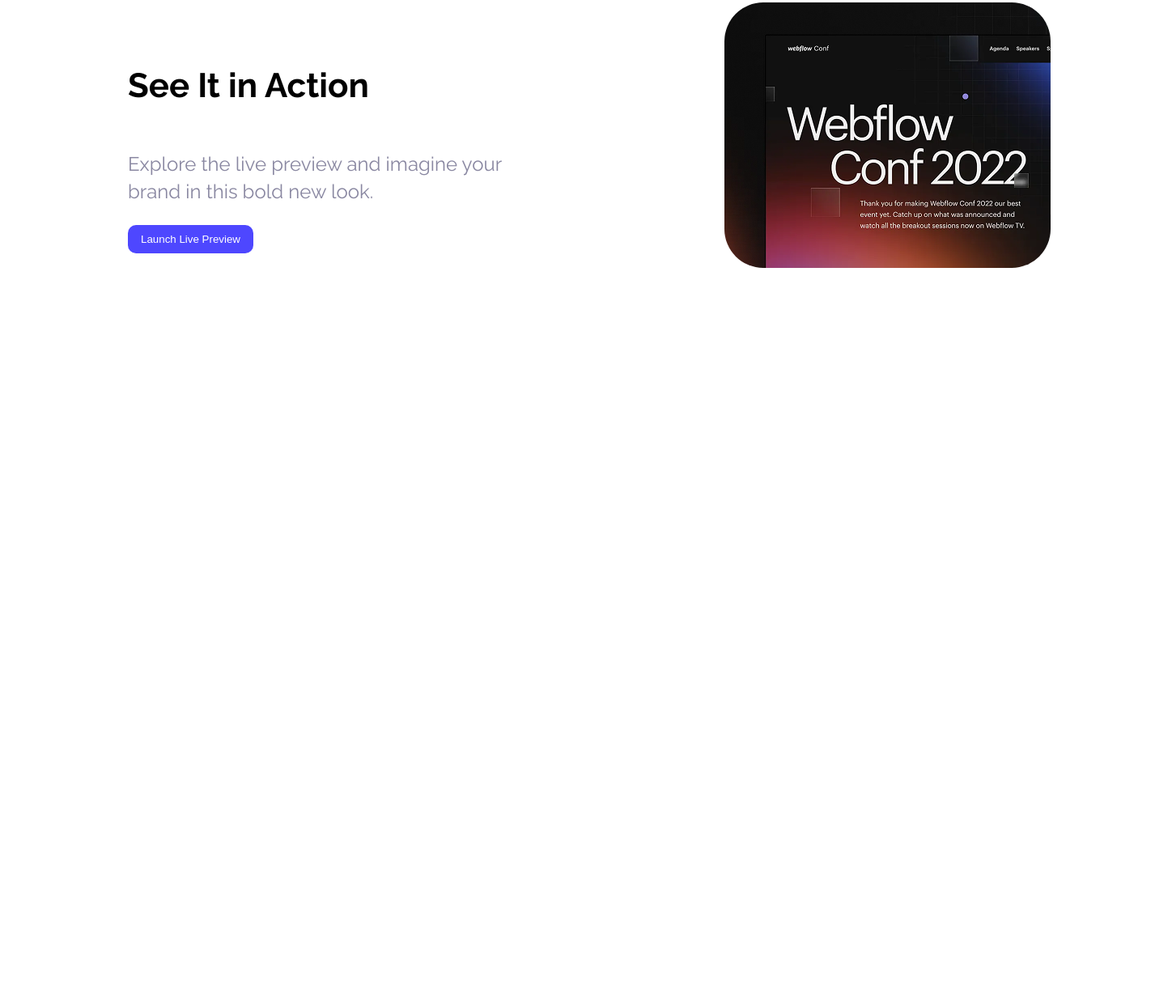
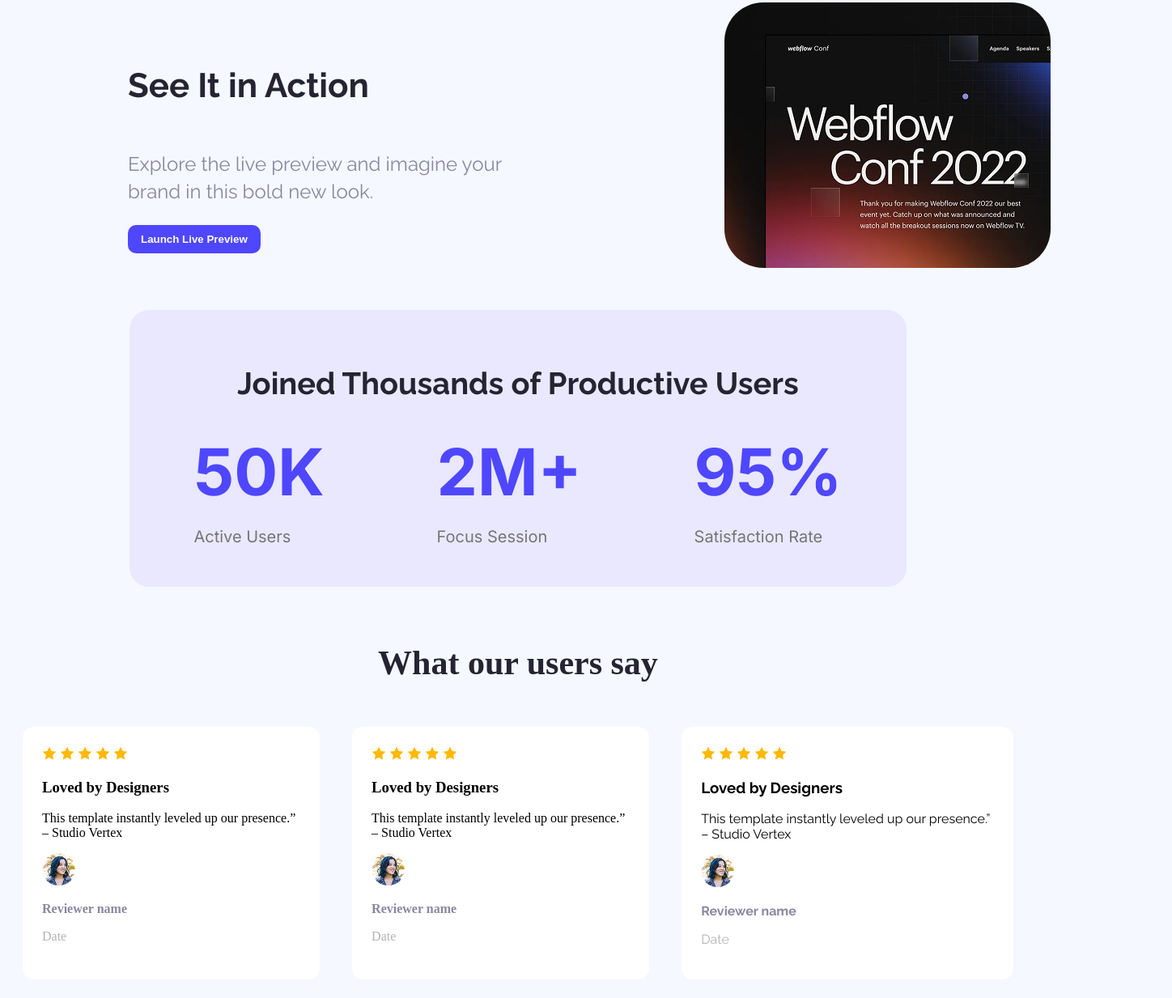
Before and after one commit to Ruhulaminrasel/my-first-assainment, a plain HTML site: page index.html in a window 1280 px wide. Shown: the part 751-1984 px from the top of the page at 81% size, 1448 px wide, since content can reach past the window. Before the commit the page ends 1134 px from the top, so only its background shows below. Drawn offline with Linux system fonts and the light colour scheme.

Commit message:
reviewer added

```diff
--- a/Assets/style.css
+++ b/Assets/style.css
@@ -15,14 +15,19 @@
   font-style: normal;
 }
 
+.default-color{
+    background-color: #F5F8FF;
+}
 
 /* Fonts Css Finish Here */
 
 /* Navbar Css Start Here */
 
 .header{
-    background-image: url(./Assets/Hero-bg.png);
- width: 1440px;
+ background-image: url(./Hero-bg.png);
+ /*width: 1440px;
+ height:698px;*/
+ width:100%;
  height:698px;
 }
 
@@ -47,7 +52,7 @@
     border: none;
     padding: 10px 16px;
     border-radius: 10px;
-    font-size: bold;
+    font-weight: bold;
 }
 /*Navbar Css Finish Here*/
 
@@ -62,6 +67,7 @@
     font-size: 65px;
     font-weight: bold;
     text-align: center;
+    color: #252432;
 }
 /* Banner Css Finish Here */
 
@@ -78,6 +84,7 @@
 .action h4 {
     font-size: 42px;
     font-weight: bold;
+    color: #252432;
 }
 .action p {
     font-size: 24px;
@@ -90,3 +97,81 @@
     height: 328px;
     border-radius:48px;
 }
+
+/*action Css Finish Here */
+
+/* Productive Css Start here */
+
+.productive {
+    background-color: #eae8fe;
+    border-radius: 24px;
+    max-width: 900px;
+    margin: 0 auto;
+    padding: 30px;
+}
+.prd-title {
+    font-size: 38px;
+    font-weight: bold;
+    padding: 50px 80px;
+    padding: 0px 80px 0px 80px;
+    text-align: center;
+    color: #252432;
+}
+.proud {
+    display: flex;
+    /* flex-direction: column; */
+    justify-content: space-around;
+    align-items: center;
+    gap: 40px;
+}
+.prd-box{
+
+}
+
+.prd-value {
+    font-size: 80px;
+    font-weight: bold;
+    margin: 0px auto;
+    color: #4E47FF;
+}
+.prd-cmt {
+    font-size: 20px;
+    color: #757575;
+}
+/*productive css finish here */
+
+/* testimonial css Start Here */
+
+.testimonial{}
+.testimonial h2 {
+    font-size: 42px;
+    font-weight: bold;
+    text-align: center;
+    margin-top: 70px;
+    color: #252432;
+}
+.testimonial-card {
+    display: flex;
+    /* background-color: wheat; */
+}
+.testi-card {
+    background-color: #FFFFFF;
+    margin: 20px;
+    text-align: left;
+    border-radius: 14px;
+    padding: 24px 24px;
+    ;
+}
+.stars{}
+.testi-card h3{}
+.testi-card p{}
+.reviewer img{
+    border-radius: 50%;
+}
+.name{
+    color: #8987A1;
+    font-weight: bold;
+}
+.date{
+    color: #B3B3B3;
+}
--- a/index.html
+++ b/index.html
@@ -12,7 +12,7 @@
     <link href="https://fonts.googleapis.com/css2?family=Inter:ital,opsz,wght@0,14..32,100..900;1,14..32,100..900&family=Raleway:ital,wght@0,100..900;1,100..900&display=swap" rel="stylesheet">
     <link rel="stylesheet" href="Assets/style.css">
 </head>
-<body>
+<body class="default-color">
     <header class="header">
         <nav>
             <h3 class="inter">LOGO</h3>
@@ -41,6 +41,97 @@
         </div>
     </div>
 
+    <div class="productive">
+            <h3 class="prd-title raleway">Joined Thousands of Productive Users</h2>
+
+        <div class="proud">
+
+            <div class="prd-box inter">
+            <p class="prd-value inter">50K</p>
+            <p class="prd-cmt inter">Active Users</p>
+        </div>
+
+         <div class="prd-box inter">
+            <p class="prd-value inter">2M+</p>
+            <p class="prd-cmt inter">Focus Session</p>
+        </div>
+
+         <div class="prd-box inter">
+            <p class="prd-value inter">95%</p>
+            <p class="prd-cmt inter">Satisfaction Rate</p>
+        </div>
+     </div>
+    </div>
+
+    <div class="testimonial">
+        <h2>What our users say</h2>
+        <div class="testimonial-card">
+            <div class="testi-card">
+                <div class="stars">
+                <img src="Assets/icon-star.png" alt="">
+                <img src="Assets/icon-star.png" alt="">
+                <img src="Assets/icon-star.png" alt="">
+                <img src="Assets/icon-star.png" alt="">
+                <img src="Assets/icon-star.png" alt="">
+                </div>
+              <div class="reviewer-title">
+                <h3>Loved by Designers</h3>
+                <p>This template instantly leveled up our presence.” – Studio Vertex</p>
+              </div>
+                <div class="reviewer">
+                <img src="Assets/avatar.png" alt="">
+                </div>
+            <div>
+            <p class="name">Reviewer name</p>
+            <p class="date">Date</p>
+           </div>
+           </div>
+
+         <div class="testi-card">
+                <div class="stars">
+                <img src="Assets/icon-star.png" alt="">
+                <img src="Assets/icon-star.png" alt="">
+                <img src="Assets/icon-star.png" alt="">
+                <img src="Assets/icon-star.png" alt="">
+                <img src="Assets/icon-star.png" alt="">
+                </div>
+              <div class="reviewer-title">
+                <h3>Loved by Designers</h3>
+                <p>This template instantly leveled up our presence.” – Studio Vertex</p>
+              </div>
+                <div class="reviewer">
+                <img src="Assets/avatar.png" alt="">
+                </div>
+            <div>
+            <p class="name">Reviewer name</p>
+            <p class="date">Date</p>
+           </div>
+           </div>
+
+           <div class="testi-card">
+                <div class="stars">
+                <img src="Assets/icon-star.png" alt="">
+                <img src="Assets/icon-star.png" alt="">
+                <img src="Assets/icon-star.png" alt="">
+                <img src="Assets/icon-star.png" alt="">
+                <img src="Assets/icon-star.png" alt="">
+                </div>
+              <div class="reviewer-title raleway">
+                <h3>Loved by Designers</h3>
+                <p>This template instantly leveled up our presence.” – Studio Vertex</p>
+              </div>
+                <div class="reviewer">
+                <img src="Assets/avatar.png" alt="">
+                </div>
+            <div>
+            <p class="name raleway">Reviewer name</p>
+            <p class="date raleway">Date</p>
+           </div>
+           </div>
+
+
+        </div>
+    </div>
 
     </main>
 </body>
```
